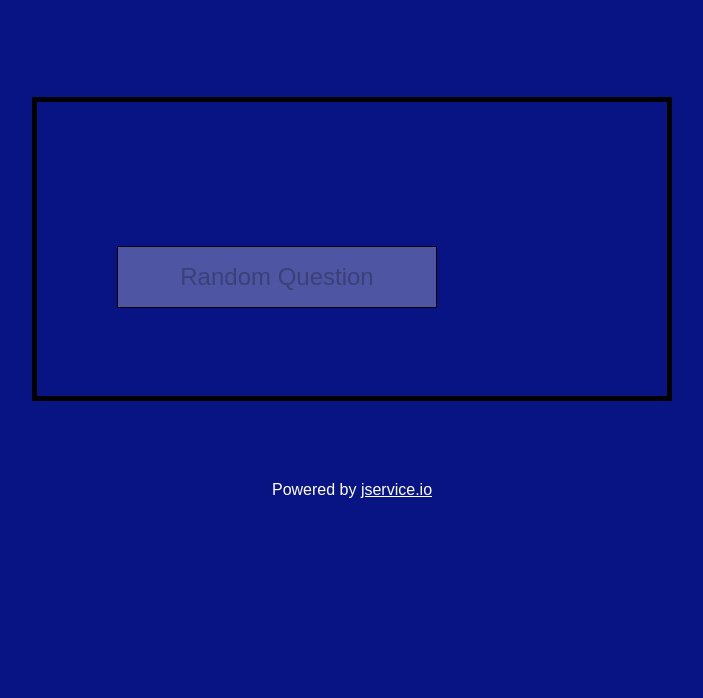
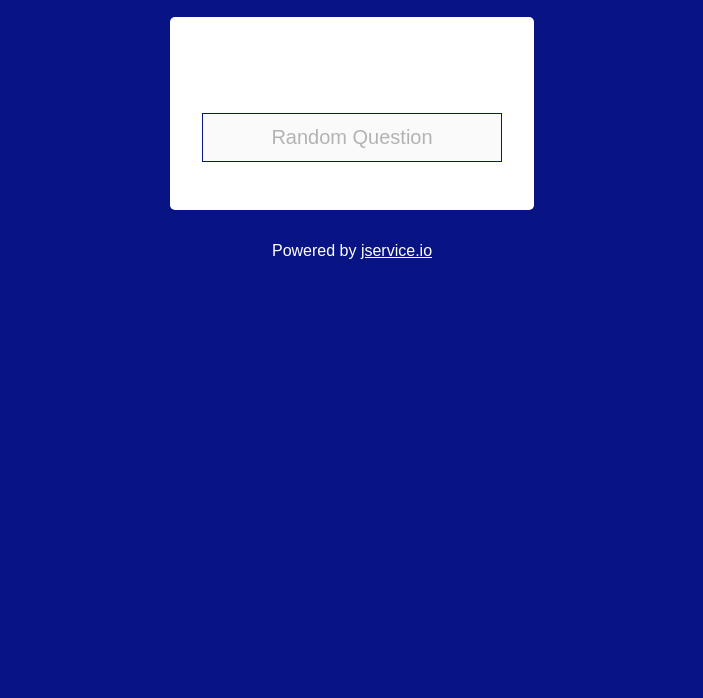
Before and after one commit to tylerspear/trivia_trainer, a plain HTML site: page random.html in a window 1280 px wide. Shown: the part 102-800 px from the top of the page, without its empty margins (288-991 px from the left). Drawn offline with Linux system fonts and the light colour scheme; no server answers; a web font is replaced by a local one.

Commit message:
refactored css styling

```diff
--- a/css/random.css
+++ b/css/random.css
@@ -3,45 +3,74 @@
     --blue: #081484;
     --white: #fff;
     --heading: 'Kdam Thmor Pro', sans-serif;
-    --body: 'Tinos', serif;
+    --body: 'Inter', sans-serif;
 }
 
-#random-container {
-    display: flex;
-    width: 50%;
-    margin: 6rem auto 0 auto;
-    flex-direction: column;
-    font-family: var(--body);
-    color: var(--white);
-    margin-top: 6rem;
-    text-transform: uppercase;
-    text-shadow: 2px 2px 2px #000;
-    border: 5px solid #000;
-    padding: 5rem;
+.container {
+    margin: 0 auto;
+    max-width: 1300px;
+    padding: 0 1rem;
 }
 
-#random-container button {
-    padding: 1rem;
-    display: block;
-    width: 20rem;
-    flex: 1 0 auto;
-    font-size: 1.5rem;
-    cursor: pointer;
-    margin-bottom: 0.5rem;
-    border: 1px solid #000;
+.header {
+    margin: 2rem 0
+}
+
+#random-section {
+    display: flex;
+    flex-direction: column;
+    background-color: #fff;
+    padding: 2rem;
+    border-radius: 5px;
+    font-family: var(--body);
+    max-width: 500px;
+}
+
+#category {
+    font-size: 2rem;
+    margin-bottom: 1rem;
+}
+
+#category span {
+    font-size: 2rem;
 }
 
 #question {
-    font-size: 2.5rem;
+    font-size: 1.5rem;
     margin-bottom: 1rem;
 }
 
-#category {
-    margin-bottom: 1rem;
+#answer-text {
     font-size: 1.5rem;
+    margin-bottom: 2rem;
 }
 
-#answer-text {
-    font-size: 2rem;
-    margin-bottom: 2rem;
+#answer-container {
+    text-align: center;
 }
+
+button {
+    display: inline-block;
+    font-size: 1.25rem;
+    cursor: pointer;
+    margin: 0 auto 1rem auto;
+    padding: 0.75rem 1rem;
+    border: 1px solid var(--blue);
+    width: 300px;
+    transition: all 0.3s ease;
+}
+
+button:not([disabled]):hover {
+    box-shadow: 0px 4px 5px 0px rgba(0,0,0,0.37);
+}
+
+@media only screen and (max-width: 500px) {
+    .header {
+        margin: 1rem 0;
+        font-size: 2rem;
+    }
+
+    #random-section {
+        padding: 2rem 1rem;
+    }
+}
--- a/css/style.css
+++ b/css/style.css
@@ -3,7 +3,7 @@
     --blue: #081484;
     --white: #fff;
     --heading: 'Kdam Thmor Pro', sans-serif;
-    --body: 'Tinos', serif;
+    --body: 'Inter', sans-serif;
 }
 
 * {
@@ -52,7 +52,7 @@ body {
 
 footer {
     font-family: var(--heading);
-    padding: 5rem;
+    padding: 2rem;
     color: var(--white);
     text-align: center;
 }
--- a/js/random.js
+++ b/js/random.js
@@ -24,7 +24,7 @@ const TriviaTrainer = (url) => {
         const data = await getRandomQuestion()
         console.log(data)
         questionEl.textContent = data.question
-        questionCategory.textContent = `Category: ${data.category.title}`
+        questionCategory.innerHTML = `Category is: <span>${data.category.title}</span>`
 
         //remove any 'reveal answer' buttons that were previously rendered
         answerEl.removeChild(answerEl.firstChild)
--- a/random.html
+++ b/random.html
@@ -7,21 +7,20 @@
         <title>Trivia Trainer</title>
         <link rel="preconnect" href="https://fonts.googleapis.com">
         <link rel="preconnect" href="https://fonts.gstatic.com" crossorigin>
-        <link href="https://fonts.googleapis.com/css2?family=Kdam+Thmor+Pro&family=Merriweather:ital,wght@1,300&family=Orelega+One&family=Tinos&display=swap" rel="stylesheet">
+        <link href="https://fonts.googleapis.com/css2?family=Inter&family=Kdam+Thmor+Pro&display=swap" rel="stylesheet">
         <link rel="stylesheet" href="css/style.css">
         <link rel="stylesheet" href="css/random.css">
     </head>
 <body>
     <h1 class="header">Trivia Trainer</h1>
     <section class="container">
-        <section id="random-container">
+        <section id="random-section">
             <h4 id="category"></h4>
             <h3 id="question"></h3>
             <h4 id="airdate"></h4>
             <h4 id="answer-text"></h4>
             <div id="answer-container">
             </div>
-
             <button id="randomBtn">Random Question</button>
         </section>
     </section>
```
Also changed, not shown: js/index.js (deleted).
